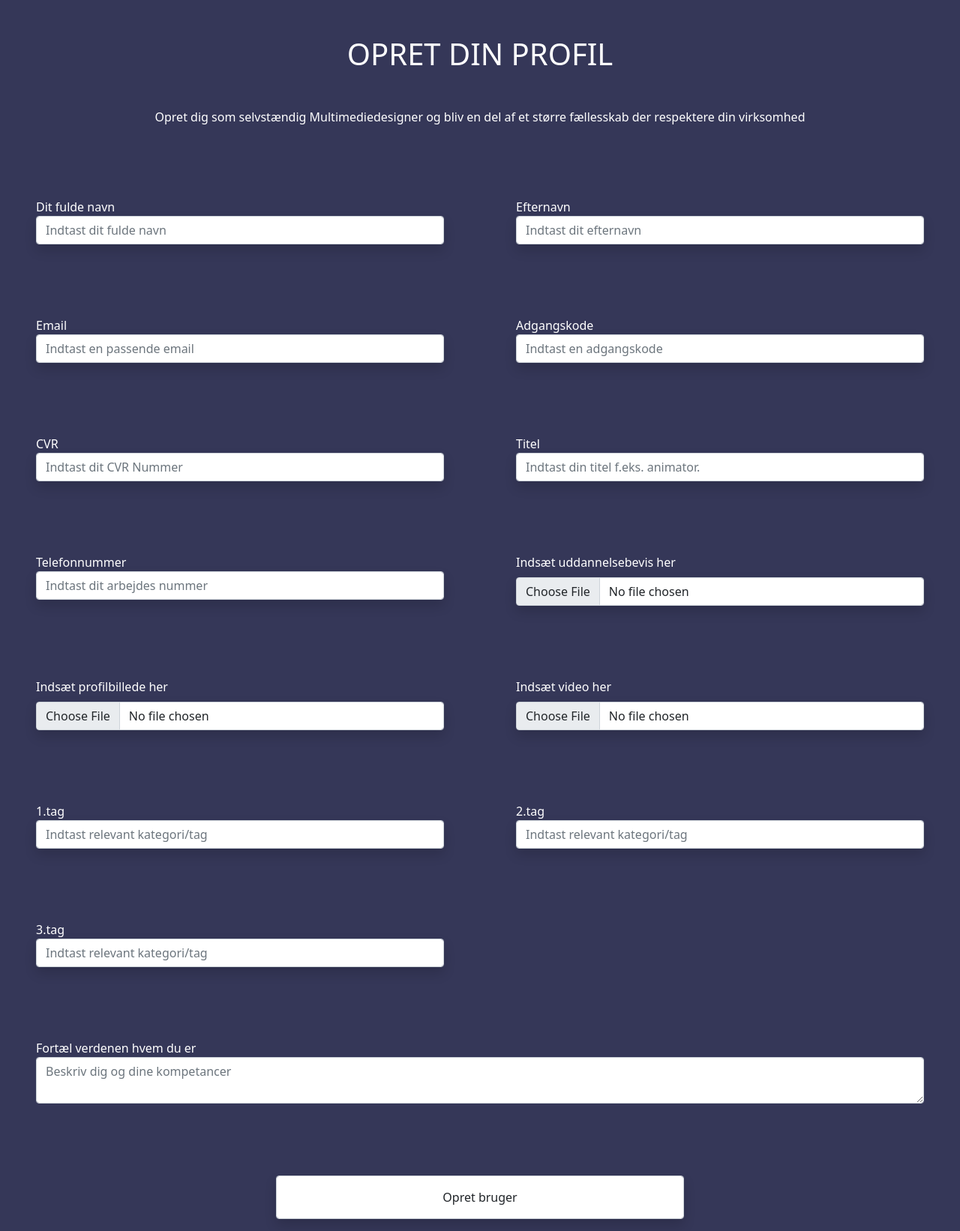
After one commit to Arnsdorf/FindGraphicsChrSigurd, a PHP site: page /insert.php in a window 1280 px wide. The commit adds this page. Shown: the whole page at 75% size. Run offline with PHP 8.4, Linux system fonts and the light colour scheme; style sheets or scripts are compiled from the project's sources; some libraries are stand-ins or nearby versions; some web fonts are replaced.

Commit message:
Database og insert.php er indsat og er færdigt

```diff
--- /dev/null
+++ b/insert.php
@@ -0,0 +1,194 @@
+
+<?php
+
+require "settings/init.php";
+
+if(!empty($_POST["data"])){
+    $data = $_POST["data"];
+    $file = $_FILES;
+
+    if (!empty($file["mmdKundeProfilPic"]["tmp_name"])){
+        move_uploaded_file($file["mmdKundeProfilPic"]["tmp_name"], "uploads/" . basename($file["mmdKundeProfilPic"]["name"]));
+    }
+
+    if (!empty($file["mmdKundeBevis"]["tmp_name"])){
+        move_uploaded_file($file["mmdKundeBevis"]["tmp_name"], "uploads/" . basename($file["mmdKundeBevis"]["name"]));
+    }
+
+    if (!empty($file["mmdKundeVideo"]["tmp_name"])){
+        move_uploaded_file($file["mmdKundeVideo"]["tmp_name"], "uploads/" . basename($file["mmdKundeVideo"]["name"]));
+    }
+
+
+
+    $sql = "INSERT INTO mmdkunde (mmdKundeNavn, mmdKundeEfternavn, mmdKundeEmail, mmdKundePassword, mmdKundeCVR, mmdKundeTitel, mmdKundeTLF, mmdKundeBevis, mmdKundeProfilPic, mmdKundeVideo, mmdKundeTag1, mmdKundeTag2, mmdKundeTag3, mmdKundeBio) VALUES (:mmdKundeNavn, :mmdKundeEfternavn, :mmdKundeEmail, :mmdKundePassword, :mmdKundeCVR, :mmdKundeTitel, :mmdKundeTLF, :mmdKundeBevis, :mmdKundeProfilPic, :mmdKundeVideo, :mmdKundeTag1, :mmdKundeTag2, :mmdKundeTag3, :mmdKundeBio)";
+    $bind = [
+        ":mmdKundeNavn" => $data["mmdKundeNavn"],
+        ":mmdKundeEfternavn" => $data["mmdKundeEfternavn"],
+        ":mmdKundeEmail" => $data["mmdKundeEmail"],
+        ":mmdKundePassword" => $data["mmdKundePassword"],
+        ":mmdKundeCVR" => $data["mmdKundeCVR"],
+        ":mmdKundeTitel" => $data["mmdKundeTitel"],
+        ":mmdKundeTLF" => $data["mmdKundeTLF"],
+        ":mmdKundeBevis" => (!empty($file["mmdKundeBevis"]["tmp_name"])) ? $file["mmdKundeBevis"]["name"] : NULL,
+        ":mmdKundeProfilPic" => (!empty($file["mmdKundeProfilPic"]["tmp_name"])) ? $file["mmdKundeProfilPic"]["name"] : NULL,
+        ":mmdKundeVideo" => (!empty($file["mmdKundeVideo"]["tmp_name"])) ? $file["mmdKundeVideo"]["name"] : NULL,
+        ":mmdKundeTag1" => $data["mmdKundeTag1"],
+        ":mmdKundeTag2" => $data["mmdKundeTag2"],
+        ":mmdKundeTag3" => $data["mmdKundeTag3"],
+        ":mmdKundeBio" => $data["mmdKundeBio"]];
+
+    $db->sql($sql, $bind, false);
+
+
+    echo "<body style='font-size: 2rem; background-color: #FBAB7E; background-image: linear-gradient(62deg, #FBAB7E 0%, #F7CE68 100%);'></body>
+        <h1 style='color: white; font-family: Poppins; display: flex; justify-content: center; padding: 50px;' id='echo_besked'>Godt svaret, skipper.🚢</h1>
+        <a style='text-decoration: none; color: black; font-family: Poppins; display: flex; justify-content: center;' href='insert.php'>Kom med endnu et svar!</a>
+        ";
+
+    exit;
+
+
+}
+?>
+
+
+
+<!DOCTYPE html>
+<html lang="da">
+<head>
+    <meta charset="utf-8">
+
+    <title>OPRET DIN PROFIL</title>
+
+    <meta name="robots" content="All">
+    <meta name="author" content="Udgiver">
+    <meta name="copyright" content="Information om copyright">
+
+    <link href="css/bootstrap.css" rel="stylesheet" type="text/css">
+    <link href="css/styles.css" rel="stylesheet" type="text/css">
+    <link rel="stylesheet" href="https://use.typekit.net/ykt2zah.css">
+
+    <meta name="viewport" content="width=device-width, initial-scale=1">
+    <script src="https://cdn.tiny.cloud/1/no-api-key/tinymce/6/tinymce.min.js" referrerpolicy="origin"></script>
+</head>
+
+<body style="background-color: #353758">
+<div class="container text-white">
+    <h1 class="text-center m-5">OPRET DIN PROFIL</h1>
+    <p class="text-center pb-5">Opret dig som selvstændig Multimediedesigner
+        og bliv en del af et større fællesskab
+        der respektere din virksomhed</p>
+</div>
+
+<form method="post" action="insert.php" enctype="multipart/form-data">
+    <div class="row text-white m-0">
+
+        <div class="col-12 col-md-6 p-5">
+            <div class="form-group">
+                <label class="" for="mmdKundeNavn">Dit fulde navn</label>
+                <input class="form-control shadow" type="text" name="data[mmdKundeNavn]" id="mmdKundeNavn" placeholder="Indtast dit fulde navn" value="">
+            </div>
+        </div>
+
+        <div class="col-12 col-md-6 p-5">
+            <div class="form-group">
+                <label class="" for="mmdKundeEfternavn">Efternavn</label>
+                <input class="form-control shadow" type="text" name="data[mmdKundeEfternavn]" id="mmdKundeEfternavn" placeholder="Indtast dit efternavn" value="">
+            </div>
+        </div>
+
+        <div class="col-12 col-md-6 p-5">
+            <div class="form-group">
+                <label class="" for="mmdKundeEmail">Email</label>
+                <input class="form-control shadow" type="email" name="data[mmdKundeEmail]" id="mmdKundeEmail" placeholder="Indtast en passende email" value="">
+            </div>
+        </div>
+
+        <div class="col-12 col-md-6 p-5">
+            <div class="form-group">
+                <label class="" for="mmdKundePassword">Adgangskode</label>
+                <input class="form-control shadow" type="password" name="data[mmdKundePassword]" id="mmdKundePassword" placeholder="Indtast en adgangskode" value="">
+            </div>
+        </div>
+
+        <div class="col-12 col-md-6 p-5">
+            <div class="form-group">
+                <label class="" for="mmdKundeCVR">CVR</label>
+                <input class="form-control shadow" type="text" name="data[mmdKundeCVR]" id="mmdKundeCVR" placeholder="Indtast dit CVR Nummer" value="">
+            </div>
+        </div>
+
+        <div class="col-12 col-md-6 p-5">
+            <div class="form-group">
+                <label class="" for="mmdKundeTitel">Titel</label>
+                <input class="form-control shadow" type="text" name="data[mmdKundeTitel]" id="mmdKundeTitel" placeholder="Indtast din titel f.eks. animator." value="">
+            </div>
+        </div>
+
+        <div class="col-12 col-md-6 p-5">
+            <div class="form-group">
+                <label class="" for="mmdKundeTLF">Telefonnummer</label>
+                <input class="form-control shadow" type="tel" name="data[mmdKundeTLF]" id="mmdKundeTLF" placeholder="Indtast dit arbejdes nummer" value="">
+            </div>
+        </div>
+
+        <div class="col-12 col-md-6 p-5">
+            <label class="form-label" for="mmdKundeBevis">Indsæt uddannelsebevis her</label>
+            <input type="file" class="form-control shadow" id="mmdKundeBevis" name="mmdKundeBevis">
+        </div>
+
+        <div class="col-12 col-md-6 p-5">
+            <label class="form-label " for="mmdKundeProfilPic">Indsæt profilbillede her</label>
+            <input type="file" class="form-control shadow" id="mmdKundeProfilPic" name="mmdKundeProfilPic">
+        </div>
+
+        <div class="col-12 col-md-6 p-5">
+            <label class="form-label " for="mmdKundeVideo">Indsæt video her</label>
+            <input type="file" class="form-control shadow" id="mmdKundeVideo" name="mmdKundeVideo">
+        </div>
+
+        <div class="col-12 col-md-6 p-5">
+            <div class="form-group">
+                <label class="" for="mmdKundeTag1">1.tag</label>
+                <input class="form-control shadow" type="tel" name="data[mmdKundeTag1]" id="mmdKundeTag1" placeholder="Indtast relevant kategori/tag" value="">
+            </div>
+        </div>
+
+        <div class="col-12 col-md-6 p-5">
+            <div class="form-group">
+                <label class="" for="mmdKundeTag2">2.tag</label>
+                <input class="form-control shadow" type="tel" name="data[mmdKundeTag2]" id="mmdKundeTag2" placeholder="Indtast relevant kategori/tag" value="">
+            </div>
+        </div>
+
+        <div class="col-12 col-md-6 p-5">
+            <div class="form-group">
+                <label class="" for="mmdKundeTag3">3.tag</label>
+                <input class="form-control shadow" type="tel" name="data[mmdKundeTag3]" id="mmdKundeTag3" placeholder="Indtast relevant kategori/tag" value="">
+            </div>
+        </div>
+
+        <div class="col-12 p-5">
+            <div class="form-group">
+                <label class="" for="mmdKundeBio">Fortæl verdenen hvem du er</label>
+                <textarea class="form-control" name="data[mmdKundeBio]" id="mmdKundeBio" placeholder="Beskriv dig og dine kompetancer"></textarea>
+            </div>
+        </div>
+
+        <div class="col-12 col-md-6 offset-md-3 pb-3 p-5">
+            <button class="form-control submit_knap p-3 shadow" type="submit" id="btnSubmit">Opret bruger</button>
+        </div>
+
+    </div>
+
+</form>
+
+<script>
+    tinymce.init({
+        selector: '#mmdKundeBio',
+    });
+</script>
+<script src="node_modules/bootstrap/dist/js/bootstrap.bundle.min.js"></script>
+</body>
+</html>
--- a/settings/init.php
+++ b/settings/init.php
@@ -5,7 +5,7 @@ define("CONFIG_LIVE", "0"); // 0: Test enviroment || 1: Live enviroment
 
 if(CONFIG_LIVE == 0){
     $DB_SERVER = "localhost";
-    $DB_NAME = "test";
+    $DB_NAME = "find_graphics";
     $DB_USER = "root";
     $DB_PASS = "";
 }else{
```
Also changed, not shown: css/styles.scss (+23 -4 lines), index.html (+17 -25 lines).
